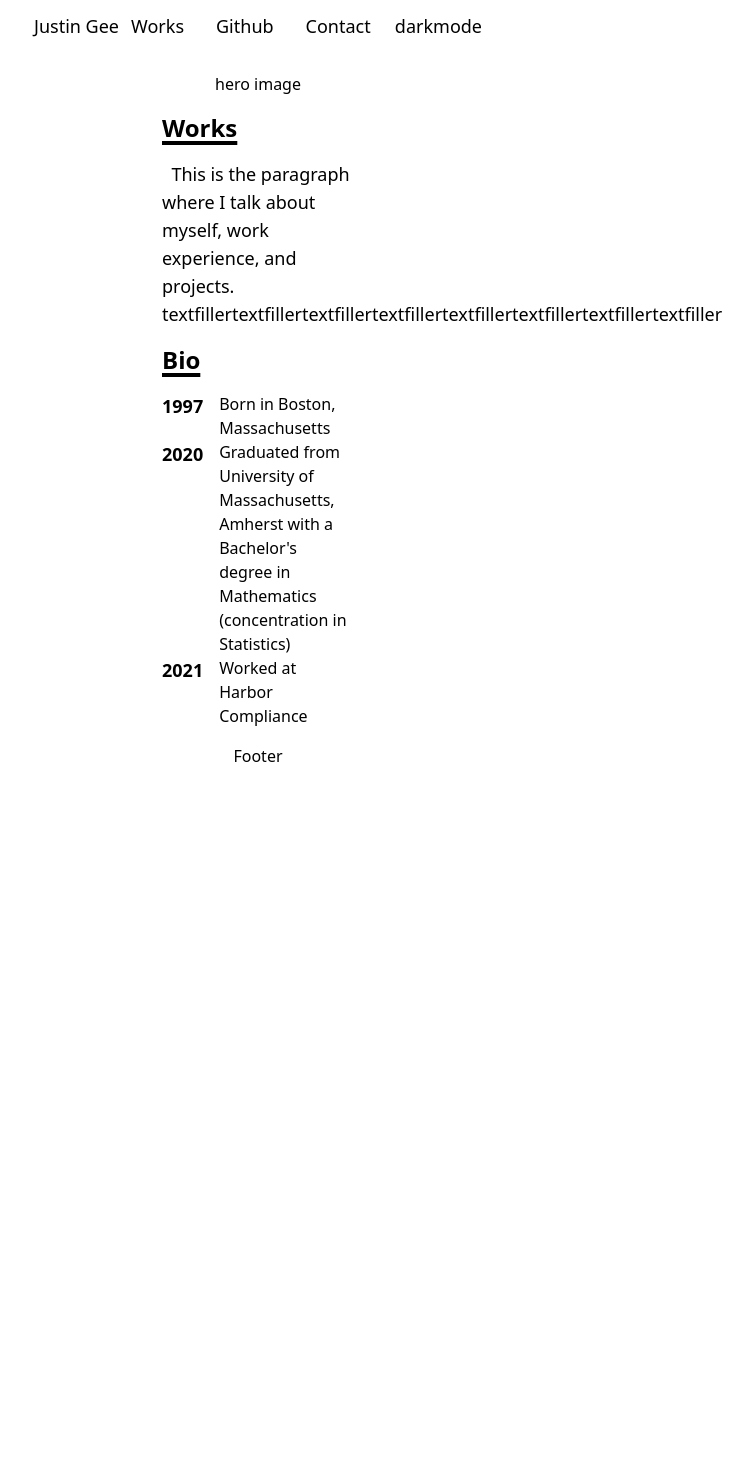
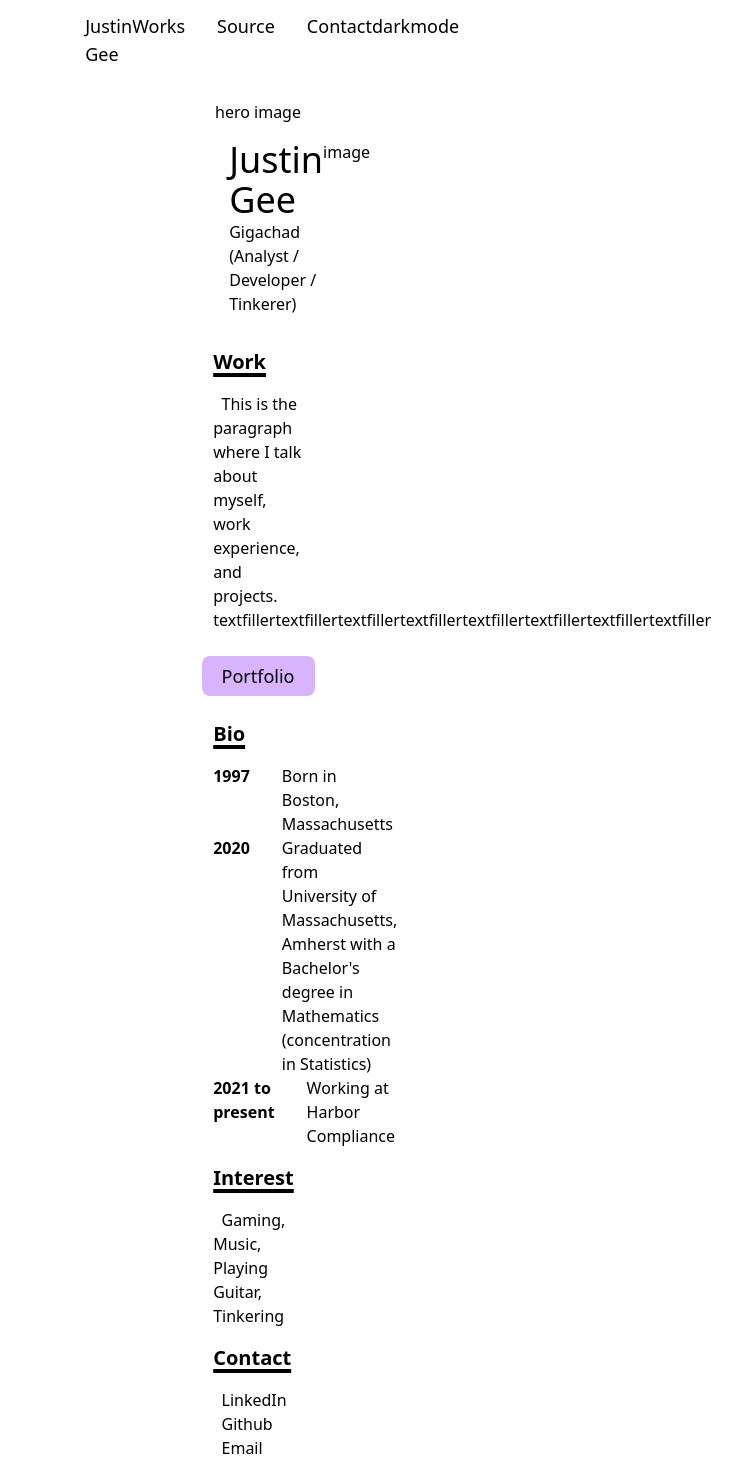
Before and after one commit to justingee193/homepage, a Next.js app: page / in a window 1280 px wide. Shown: the part 20-1484 px from the top of the page, without its empty margins (382-1135 px from the left). Before the commit the page ends 804 px from the top, so only its background shows below. Built offline with nearby package versions, Linux system fonts and the light colour scheme.

Commit message:
more changes to css

```diff
--- a/src/app/layout.tsx
+++ b/src/app/layout.tsx
@@ -18,12 +18,12 @@ export default function RootLayout({
 }) {
     return (
         <html lang="en">
-            <body className="{inter.className} w-[40%] mx-auto">
+            <body className="{inter.className} w-[32%] mx-auto">
                 <main>
-                <Navbar />
+                    <Navbar />
                     {children}
+                    <Footer />
                 </main>
-                <Footer />
             </body>
         </html>
     )
--- a/src/app/page.tsx
+++ b/src/app/page.tsx
@@ -1,5 +1,8 @@
 import Article from '@/components/Article'
+import Header from '@/components/Header'
+import Section from '@/components/Section'
 import Paragraph from '@/components/Paragraph'
+import Button from '@/components/Button'
 import Bio from '@/components/Bio'
 
 export default function Home() {
@@ -8,18 +11,26 @@ export default function Home() {
             <div className="flex justify-center">
                 hero image
             </div>
+            <Header />
             <div>
-                <h2 className="text-2xl font-semibold underline decoration-4 underline-offset-4 underline-4 py-4">Works</h2>
+                <Section>Work</Section>
                 <Paragraph>
                     This is the paragraph where I talk about myself, work experience, and projects. textfillertextfillertextfillertextfillertextfillertextfillertextfillertextfiller
                 </Paragraph>
+                <Button>Portfolio</Button>
             </div>
             <div>
-                <h2 className="text-2xl font-semibold underline decoration-4 underline-offset-4 py-4">Bio</h2>
+                <Section>Bio</Section>
                 <Bio year="1997">Born in Boston, Massachusetts</Bio>
                 <Bio year="2020">Graduated from University of Massachusetts, Amherst
                     with a Bachelor's degree in Mathematics (concentration in Statistics)</Bio>
-                <Bio year="2021">Worked at Harbor Compliance</Bio>
+                <Bio year="2021 to present">Working at Harbor Compliance</Bio>
+            </div>
+            <div>
+                <Section>Interest</Section>
+                <Paragraph>
+                    Gaming, Music, Playing Guitar, Tinkering
+                </Paragraph>
             </div>
         </Article>
     )
--- a/src/components/Bio.tsx
+++ b/src/components/Bio.tsx
@@ -1,7 +1,7 @@
 export default function Bio({ year, children }) {
     return (
        <div className="flex gap-4">
-            <span className="text-lg font-semibold ">{year}</span>{children}
+            <span className="font-semibold pr-4">{year}</span>{children}
        </div>
     )
 }
--- /dev/null
+++ b/src/components/Button.tsx
@@ -0,0 +1,9 @@
+export default function Button({ children }) {
+    return (
+        <div className="flex justify-center pt-4">
+            <button className="h-10 px-5 m-2 text-lg transition-colors duration-150 bg-purple-300 hover:bg-purple-400 rounded-lg">
+                {children}
+            </button>
+        </div>
+    )
+}
--- a/src/components/Footer.tsx
+++ b/src/components/Footer.tsx
@@ -1,7 +1,18 @@
+import Section from './Section'
+import Paragraph from './Paragraph'
+
 export default function Footer() {
     return (
-        <footer className="flex justify-center p-4">
-            Footer
+        <footer className="px-40">
+            <Section>
+                Contact
+            </Section>
+            <Paragraph>LinkedIn</Paragraph>
+            <Paragraph>Github</Paragraph>
+            <Paragraph>Email</Paragraph>
+            <div className="flex justify-center text-gray-600">
+                Copyright @ 2023 Justin Gee
+            </div>
         </footer>
     )
 }
--- /dev/null
+++ b/src/components/Header.tsx
@@ -0,0 +1,11 @@
+export default function Header({}) {
+    return (
+        <div className="flex justify-between p-4">
+            <div>
+                <h2 className="text-4xl">Justin Gee</h2>
+                <p>Gigachad (Analyst / Developer / Tinkerer)</p>
+            </div>
+            <div>image</div>
+        </div>
+    )
+}
--- a/src/components/Navbar.tsx
+++ b/src/components/Navbar.tsx
@@ -10,7 +10,7 @@ export default function Navbar() {
                         <a className="hover:underline underline-offset-4" href="#">Works</a>
                     </li>
                     <li>
-                        <a className="hover:underline underline-offset-4" href="#">Github</a>
+                        <a className="hover:underline underline-offset-4" href="#">Source</a>
                     </li>
                     <li>
                         <a className="hover:underline underline-offset-4" href="#">Contact</a>
--- a/src/components/Paragraph.tsx
+++ b/src/components/Paragraph.tsx
@@ -1,6 +1,6 @@
 export default function Paragraph({children}) {
     return (
-        <p className="text-lg">
+        <p>
             &nbsp; {children}
         </p>
     )
--- /dev/null
+++ b/src/components/Section.tsx
@@ -0,0 +1,7 @@
+export default function Section({ children }) {
+    return (
+        <h2 className="text-xl font-semibold underline decoration-4 underline-offset-4 underline-4 py-4">
+            {children}
+        </h2>
+    )
+}
```
